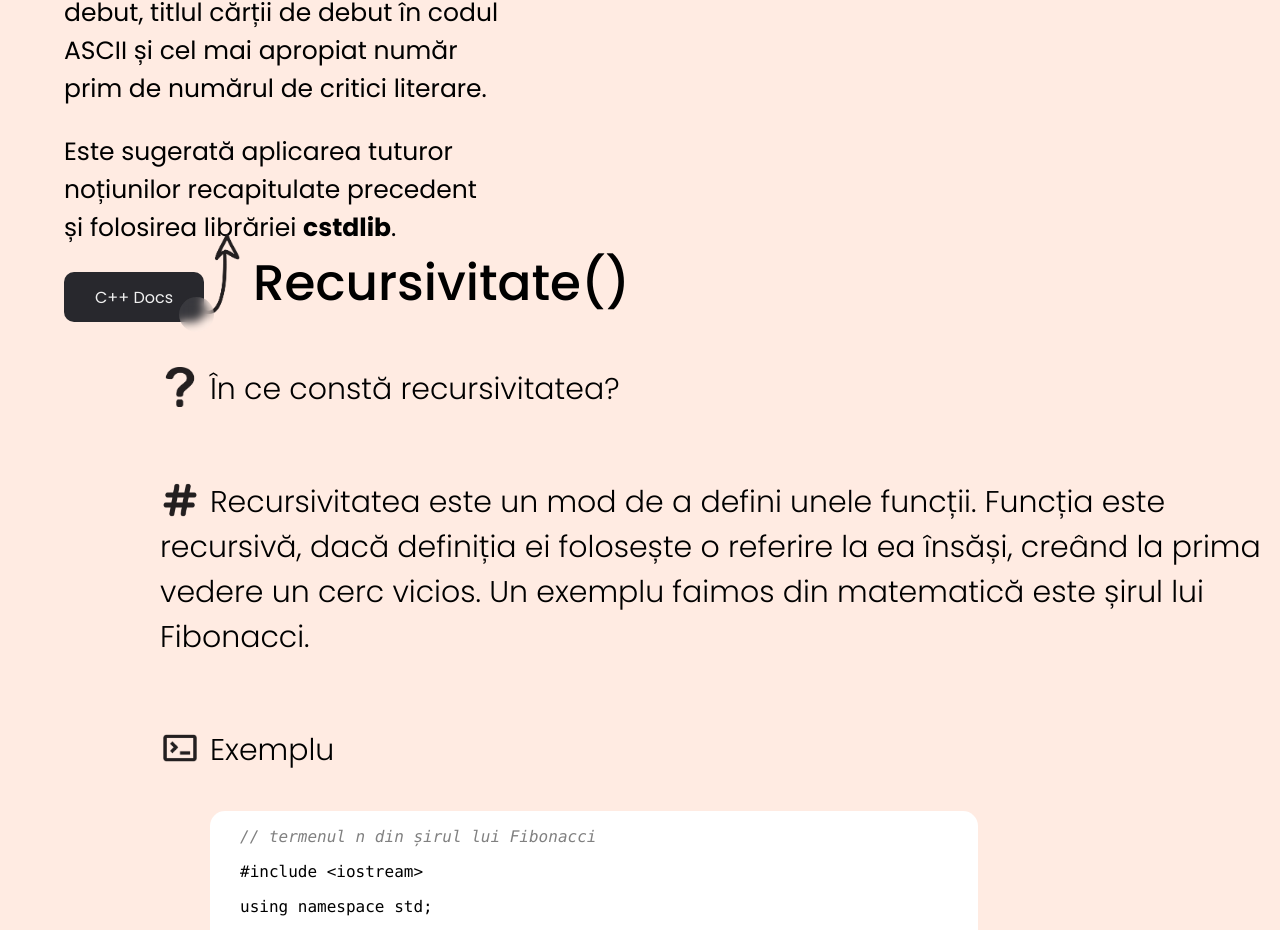
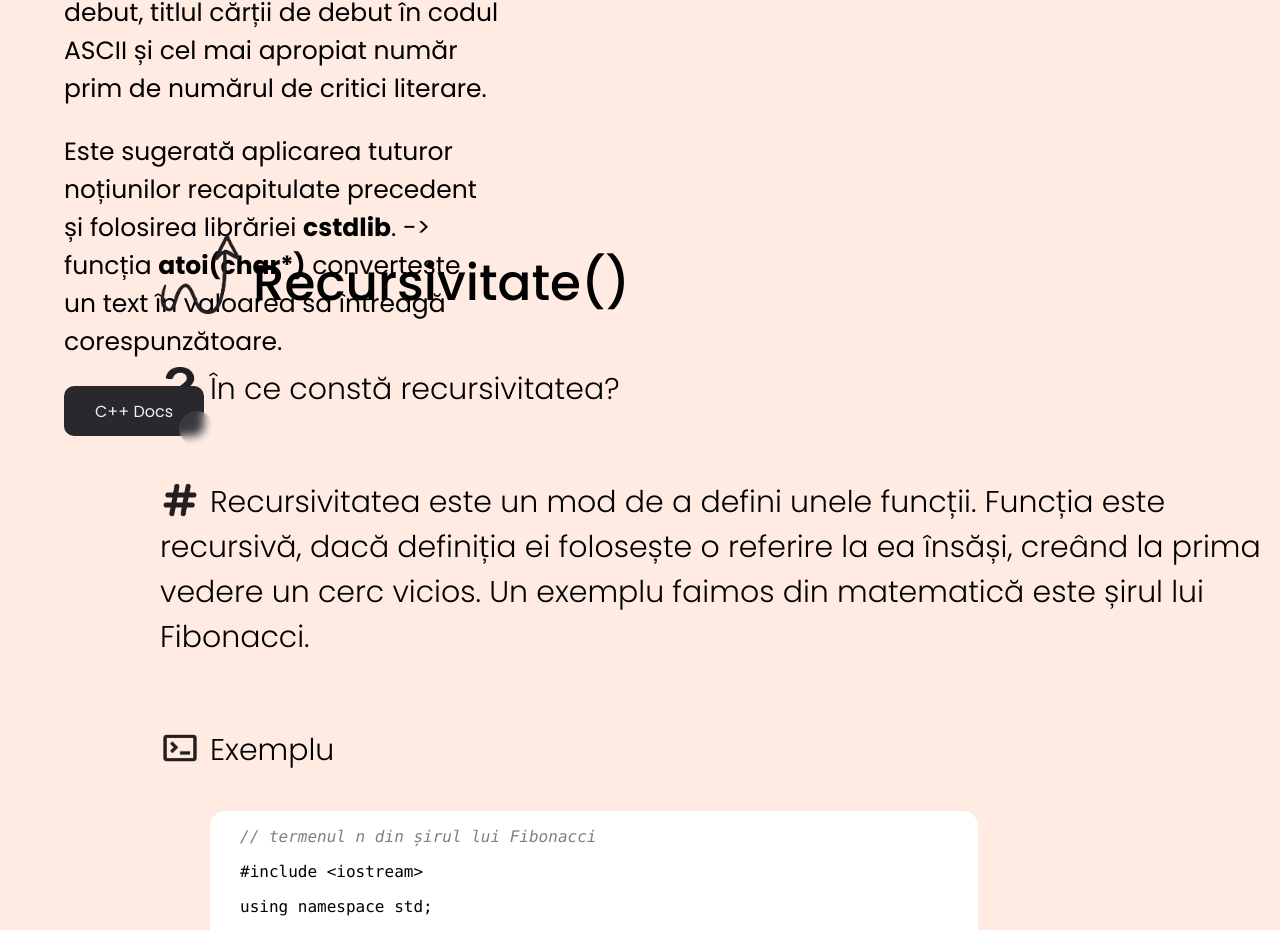
Before and after one commit to proxy76/razvan.github.io, a React (Create React App) app: page / in a window 1280 px wide. Shown: the part 11010-11940 px from the top of the page. Built offline with nearby package versions, Linux system fonts and the light colour scheme; a web font is replaced by a local one.

Commit message:
Update StructText.js

```diff
--- a/src/components/StructText.js
+++ b/src/components/StructText.js
@@ -38,7 +38,7 @@ export default function StructText() {
             <div className="enunt-container">
                 <div className="enunt">
                     În fișierul autor.in se află n linii, fiecare conținând în această ordine următoarele date: numele și prenumele unui autor, anul nașterii, cartea de debut, anul debutului și numărul de critici literare pe care le are cartea până în prezent. Fiecare cuvânt sau cifră sunt separate prin caracterul '#'. Să se afișeze în fișierul autor.out ordonați alfabetic după titlul cărții de debut, în această ordine: inițiala prenumelui autorului, numele autorului scris cu majuscule, secolul și deceniul în care s-a născut separate prin caracterul '@', oglinditul anului de debut, titlul cărții de debut în codul ASCII și cel mai apropiat număr prim de numărul de critici literare.
-                    <p>Este sugerată aplicarea tuturor noțiunilor recapitulate precedent și folosirea librăriei <b>cstdlib</b>.</p>
+                    <p>Este sugerată aplicarea tuturor noțiunilor recapitulate precedent și folosirea librăriei <b>cstdlib</b>. -&gt; funcția <b>atoi(char*)</b> convertește un text în valoarea sa întreagă corespunzătoare.</p>
                     <motion.p
                             className="btn1"
                             onClick={() => newTab("https://cplusplus.com/reference/cstdlib/")}
```
